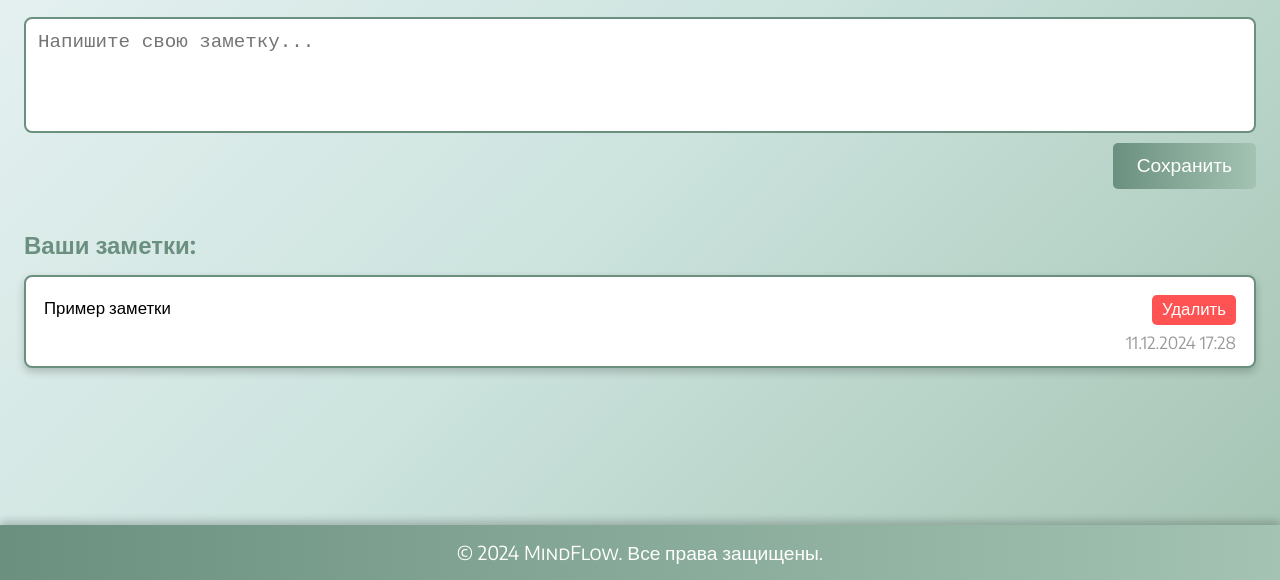
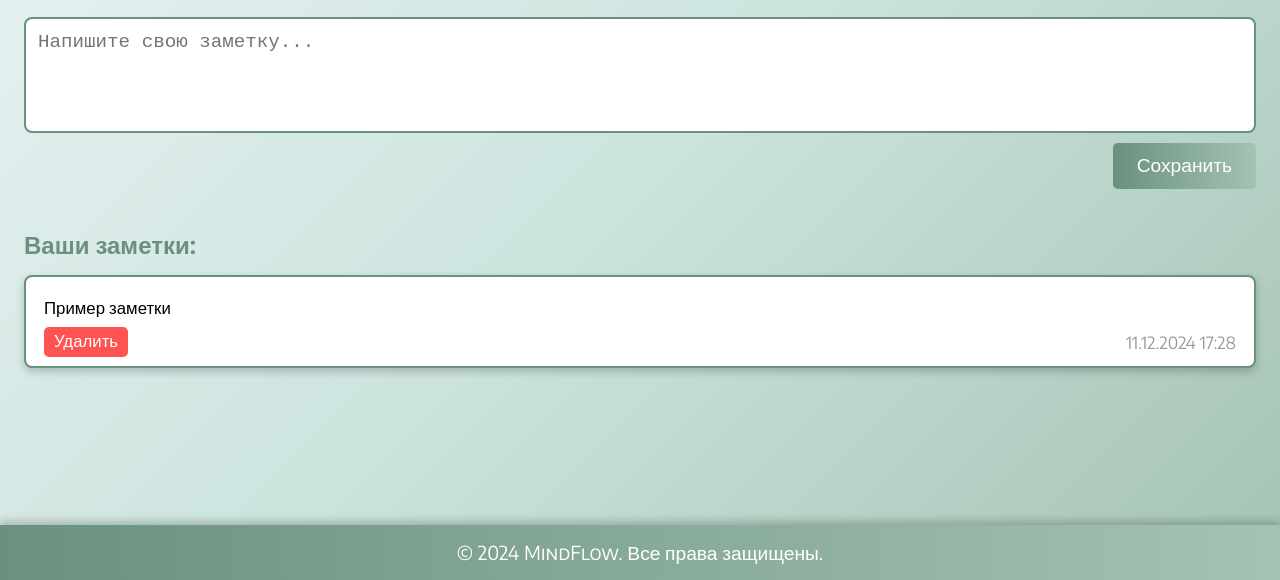
Before and after one commit to dowbleu/MindFlow-kursach-, a plain HTML site: page notes.html in a window 1280 px wide. Shown: the part 220-800 px from the top of the page. Drawn offline with Linux system fonts and the light colour scheme.

Commit message:
icon and overflow +

```diff
--- a/css/notes.css
+++ b/css/notes.css
@@ -264,6 +264,20 @@ body {
     justify-content: space-between;
 }
 
+.note p {
+    font-size: 1.4rem;
+    margin: 0;
+    color: var(--main-text-color);
+    word-break: break-all;
+}
+
+.second-note-container {
+    width: 100%;
+    display: flex;
+    flex-direction: row;
+    justify-content: space-between;
+}
+
 .note-time {
     align-self: flex-end;
 }
@@ -271,12 +285,6 @@ body {
 .note:hover {
     transform: scale(1.01);
     box-shadow: 0 6px 12px rgba(0, 0, 0, 0.3);
-}
-
-.note p {
-    font-size: 1.4rem;
-    margin: 0;
-    color: var(--main-text-color);
 }
 
 .delete-btn {
@@ -288,6 +296,7 @@ body {
     border-radius: 5px;
     cursor: pointer;
     transition: background;
+    align-self: flex-start;
 }
 
 .delete-btn:hover {
--- a/css/todo.css
+++ b/css/todo.css
@@ -127,14 +127,14 @@ body {
     gap: 5px;
 }
 
+.user-info:hover .user-icon {
+    transform: rotate(360deg);
+}
+
 .user-icon {
     width: 20px;
     height: 20px;
-    transition: transform 0.3s ease;
-}
-
-.user-icon:hover {
-    transform: rotate(360deg);
+    transition: transform 0.4s ease;
 }
 
 .username {
@@ -287,6 +287,9 @@ body {
     box-shadow: 0 4px 8px rgba(0, 0, 0, 0.2);
     transition: transform 0.3s ease, box-shadow 0.3s ease;
     margin: 10px;
+    word-break: break-all;
+    gap: 10px;
+    flex-direction: column;
 }
 
 .todo-today:hover {
@@ -298,6 +301,7 @@ body {
     font-size: 1.4rem;
     margin: 0;
     color: var(--main-text-color);
+     align-self: flex-start;
 }
 
 .tomorrow {
@@ -321,6 +325,9 @@ body {
     box-shadow: 0 4px 8px rgba(0, 0, 0, 0.2);
     transition: transform 0.3s ease, box-shadow 0.3s ease;
     margin: 10px;
+    word-break: break-all;
+    gap: 10px;
+    flex-direction: column;
 }
 
 .todo-tomorrow:hover {
@@ -332,6 +339,7 @@ body {
     font-size: 1.4rem;
     margin: 0;
     color: var(--main-text-color);
+    align-self: flex-start;
 }
 
 .delete-btn {
@@ -343,6 +351,7 @@ body {
     border-radius: 5px;
     cursor: pointer;
     transition: background;
+    align-self: flex-start;
 }
 
 .delete-btn:hover {
--- a/notes.html
+++ b/notes.html
@@ -5,6 +5,7 @@
     <meta name="viewport" content="width=device-width, initial-scale=1.0">
     <title>MindFlow - Notes</title>
     <link rel="stylesheet" href="/css/notes.css">
+    <link type="image/x-icon" rel="shortcut icon" href="/images/MindFlow-icon.ico">
 </head>
 <body>
     <header class="header">
@@ -41,9 +42,11 @@
                     <div class="note">
                         <div class="note-container">
                             <p>Пример заметки</p>
+                        </div>
+                        <div class="second-note-container">
                             <button class="delete-btn">Удалить</button>
+                            <span class="note-time">11.12.2024 17:28</span>
                         </div>
-                        <span class="note-time">11.12.2024 17:28</span>
                     </div>
                 </div>
             </div>
```
Also changed, not shown: index.html (+1 -0 lines), todo.html (+1 -0 lines), images/MindFlow-icon.ico (added).
